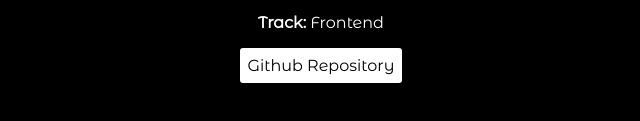
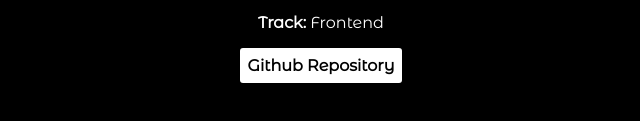
Before and after one commit to Oluwasoromidayo-Asaolu/stageone, a plain HTML site: page index.html in a window 1280 px wide. Shown: the part 583-704 px from the top of the page, 319-959 px from the left. Drawn offline with Linux system fonts and the light colour scheme.

Commit message:
Update stage1.css

```diff
--- a/stage1.css
+++ b/stage1.css
@@ -24,15 +24,12 @@ h2[data-testid="slackUsername"]{
 }
 a[data-testid="githubURL"]{
     color: black;
+    font-weight: bold;
     background-color: white;
     padding: 8px;
-    transition: color ease 0.3s;
     text-align: center;
     text-decoration: none;
     border-radius: 3px;
-}
-a[data-testid="githubURL"]:hover{
-    background-color: rgba(225, 225, 225, .8);
 }
 div[data-testid="currentUTCTime"] {
     font-family: monospace;
```
